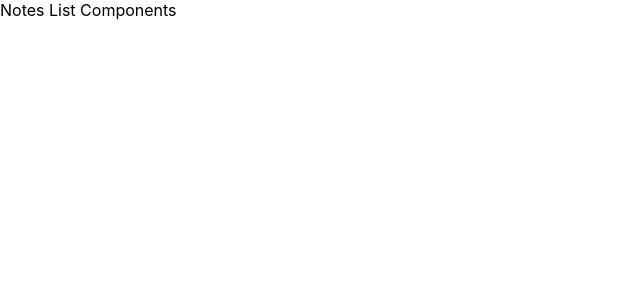
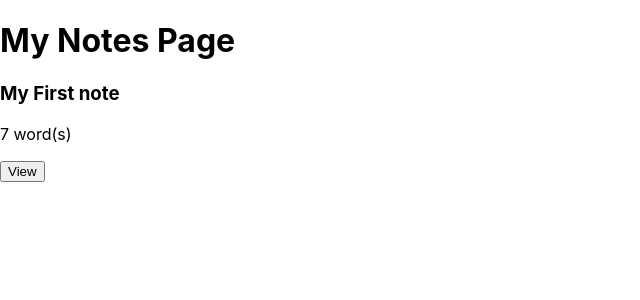
Before and after one commit to ghostman2311/todo-client, a React (Create React App) app: page /notes in a window 1280 px wide. Shown: the top 300 px of the page, without its empty margins (0-640 px from the left). Built offline with nearby package versions, Linux system fonts and the light colour scheme.

Commit message:
Building the note page and list completed

```diff
--- a/src/components/Main/index.jsx
+++ b/src/components/Main/index.jsx
@@ -1,11 +1,18 @@
 import {BrowserRouter as Router, Route, Switch} from 'react-router-dom'
+import { NotesPage } from '../../scenes/NotesPage'
+
+const notes = [{
+    id:'1',
+    title: 'My First note',
+    content: 'Hey there this is my first note',
+}]
 
 const Main = () => {
     return(
         <Router>
             <Switch>
                 <Route path="/notes" exact>
-                    Notes List Components
+                    <NotesPage notes={notes} />
                 </Route>
                 <Route path="/notes/:notesId" >
                     Notes Detail Component
--- /dev/null
+++ b/src/components/NoteList.js
@@ -0,0 +1,21 @@
+import { Link } from "react-router-dom";
+
+const NoteList = ({ notes }) => {
+  return (
+    <>
+      {notes.map((note) => {
+        return (
+          <div key={note.id}>
+            <h3>{note.title}</h3>
+            <p>{note.content.split(" ").length} word(s)</p>
+            <Link to={`/notes/${note.id}`}>
+              <button>View</button>
+            </Link>
+          </div>
+        );
+      })}
+    </>
+  );
+};
+
+export { NoteList };
--- /dev/null
+++ b/src/scenes/NotesPage.js
@@ -0,0 +1,12 @@
+import { NoteList } from "../components/NoteList";
+
+const NotesPage = ({ notes }) => {
+  return (
+    <>
+      <h1>My Notes Page</h1>
+      <NoteList notes={notes} />
+    </>
+  );
+};
+
+export { NotesPage };
```
Also changed, not shown: 1 other file (tests, documents, lock files or other folders).
